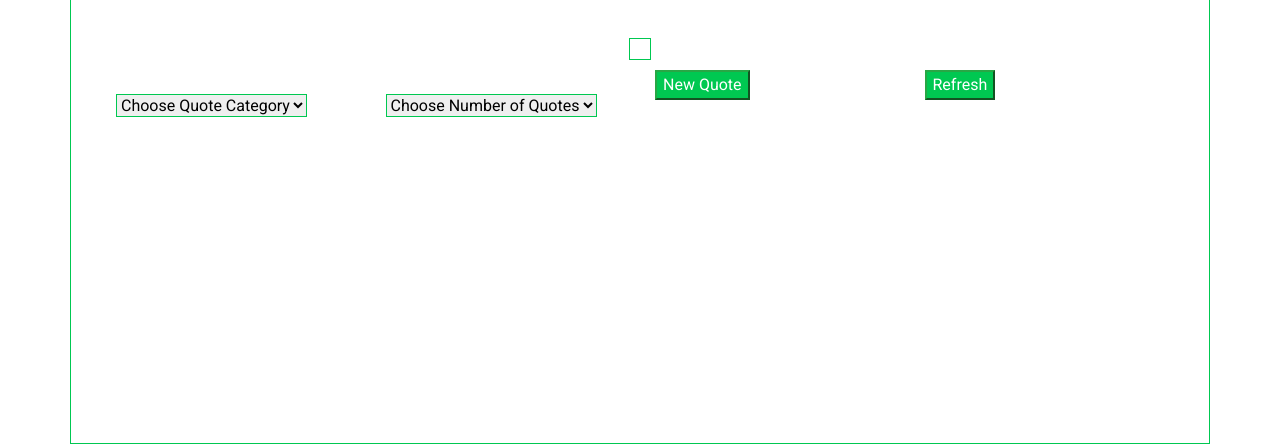
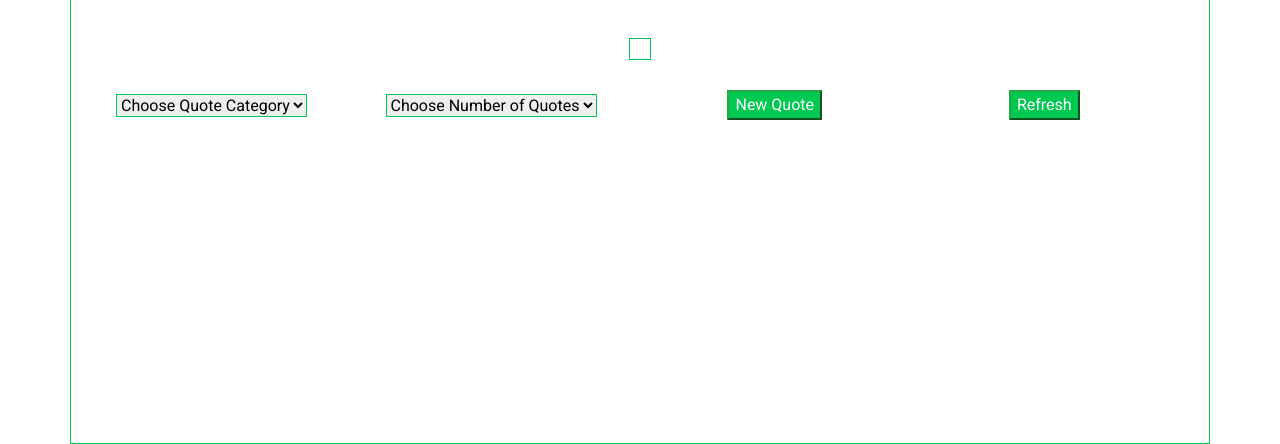
Before and after one commit to elducati/quote-generator, a plain HTML site: page index.html in a window 1280 px wide. Shown: the part 386-830 px from the top of the page. Drawn offline with Linux system fonts and the light colour scheme.

Commit message:
align buttons center

```diff
--- a/index.html
+++ b/index.html
@@ -52,8 +52,8 @@
             <option value=5>5</option>
           </select>
         </div>
-        <div class="col-md-3"><button class="btn-success" onclick="newQuote()">New Quote</button></div>
-        <div class="col-md-3"><button class="btn-success" onclick="location.reload()">Refresh</button></div>
+        <div class="col-md-3" style="padding-top:  20px;" ><button class="btn-success" style="display:block; margin: auto; ;" onclick="newQuote()">New Quote</button></div>
+        <div class="col-md-3" style="padding-top:  20px;"><button class="btn-success" style="display:block; margin: auto;" onclick="location.reload()">Refresh</button></div>
       </div>
     </div>
   </div>
```
